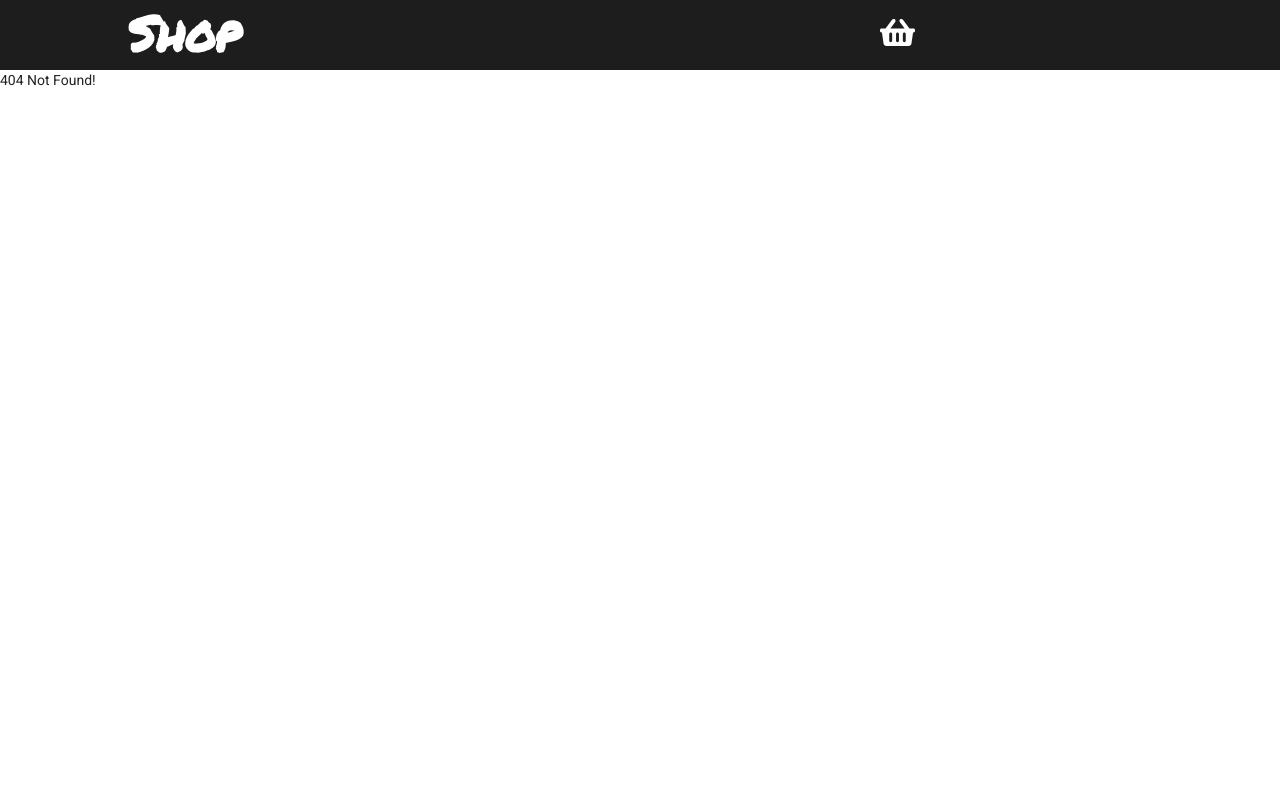
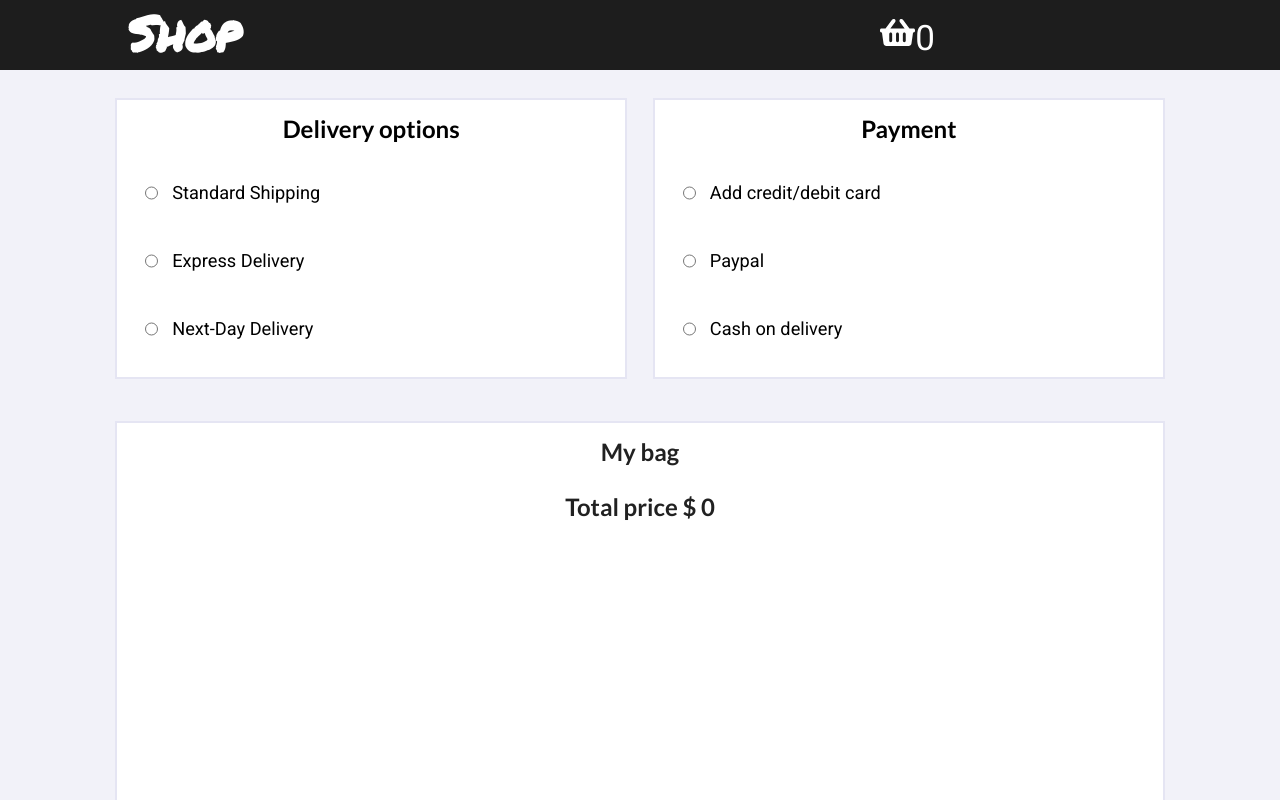
Before and after one commit to kanaszewska/Shop_redux, a React (Create React App) app: page /payment in a window 1280 px wide. Before the commit this address had no page. Shown: the top 800 px of the page. Built offline with nearby package versions, Linux system fonts and the light colour scheme.

Commit message:
next commit

```diff
--- a/src/App.js
+++ b/src/App.js
@@ -5,6 +5,8 @@ import Basket from "./containers/Basket";
 import Header from "./containers/Header";
 import "./App.css";
 import ProductDetails from "./containers/ProductDetails";
+import Payment from "./containers/Payment";
+
 
 
 function App() {
@@ -16,6 +18,7 @@ function App() {
           <Route path="/" exact component={ProductListing} />
           <Route path="/product/:productId" component={ProductDetails} />
           <Route path="/basket" component={Basket} />
+          <Route path="/payment" component={Payment}/>
           <Route>404 Not Found!</Route>
         </Switch>
       </Router>
--- a/src/containers/Basket.js
+++ b/src/containers/Basket.js
@@ -19,6 +19,10 @@ const Basket = () => {
         history.push("/");
   };
 
+  const handleOnClickPayment = () => {
+    history.push("/payment");
+};
+
   const handleCost = () => {
     let cost = 0;
           items.map((item) => (cost += item.price * item.amount));
@@ -31,7 +35,7 @@ const Basket = () => {
     });
 
   const basketList = items.map((item) => {
-      let { amount, id, title, price} = item;
+      let { amount, id, image, title, price} = item;
 
 
   const handleRemove = () => {
@@ -50,16 +54,26 @@ const Basket = () => {
           <div className="basketlist">
             <div key={id}>
             </div>
+            <div className="picture">
+              <p>Picture</p>
+              <img className="image" src={image} alt="/" />
+            </div>
             <div className="name">
+              <p>Name</p>
               <h1>{title}</h1>
             </div>
             <div className='element-specify'>
+            <div className='price'>
+                <p>Price</p>
+              <h1>$ {price}</h1>
+            </div>
             <div className='button-amount'>
               <button onClick={handleRemove}>-</button>
                 {amount}
               <button onClick={handleAdd}>+</button>
             </div>
             <div className='price'>
+              <p>Total price</p>
               <h1>$ {price * amount}</h1>
             </div>
             </div>
@@ -70,14 +84,20 @@ const Basket = () => {
   });
     return(
       <div className='component'>
-
         <div className='basket-container'>
-        <h1>SHOPPING BASKET</h1>
-            {basketList}
+          <h1>SHOPPING BASKET</h1>
+            <div className='heading'>
+            </div>
+            <div className='basketList'>
+               {basketList}
+            </div>
           <div className="total">
-          <h1>Total price $ {cost}</h1>
+            <h1>Total price $ {cost}</h1>
         </div>
       </div>
+        <div>
+            <button className='next-level' onClick={handleOnClickPayment}>delivery and payment</button>
+        </div>
             <button className='back' onClick={handleOnClick}><FaArrowLeft/>  Back</button>
         </div>
     )
--- a/src/containers/Header.js
+++ b/src/containers/Header.js
@@ -1,15 +1,43 @@
 import React from "react";
+import { useSelector } from "react-redux";
 import { Link } from "react-router-dom";
 import { FaShoppingBasket } from 'react-icons/fa';
 import '../styles/Header.css';
+import { useState } from "react";
+import { useEffect } from "react";
 
 const Header = () => {
+  let items = useSelector((state) => {
+    return state.products.items
+  });
+
+  const [size, setSize] = useState(0);
+
+  const handleSize = () => {
+    let size = 0;
+          items.map((item) => (size += item.amount));
+          setSize(size);
+        };
+
+  useEffect(()=> {
+    handleSize();
+  }, )
+
   return (
     <div className="menu-header">
       <div className="container-header">
-      <Link to={'/'}><h2>Shop</h2></Link>
+        <Link to={'/'}>
+          <h2>Shop</h2>
+        </Link>
       </div>
-      <div className="basket-card"><Link to={'/basket'}><FaShoppingBasket/></Link></div>
+      <div className="basket-card" >
+        <Link to={'/basket'}>
+          <span onClick={handleSize}>
+            <FaShoppingBasket/>
+            {size}
+          </span>
+        </Link>
+      </div>
     </div>
   );
 };
--- /dev/null
+++ b/src/containers/Payment.js
@@ -0,0 +1,178 @@
+import React, { useEffect, useState } from 'react';
+import { useSelector } from 'react-redux';
+
+import '../styles/Payment.css';
+
+const Payment = () => {
+
+    const initialValue = {
+        acceptDelivery: false,
+        acceptPayment: false,
+    }
+
+    const [cost, setCost] = useState(0);
+    const [formValues, setFormValues] = useState(initialValue);
+    const [formErrors, setFormErrors] = useState({});
+    const [isSubmit, setIsSubmit] = useState(false);
+    let items = useSelector((state) => {
+        return state.products.items
+      });
+
+    const handleChange = (e) => {
+        const { name, value } = e.target;
+        setFormValues({...formValues, [name]: value});
+    }
+
+    const handleOnSubmit = (e) => {
+        e.preventDefault();
+        setFormErrors(validate(formValues));
+        setIsSubmit(true);
+
+        if (Object.keys(validate(formValues)).length === 0 && isSubmit)
+        {alert("Order accepted");
+    }
+        return
+        };
+
+
+    const validate = (values) => {
+        const errors = {}
+        if (!values.acceptDelivery) {
+            errors.acceptDelivery = "Choose delivery option"
+        }
+        if (!values.acceptPayment) {
+            errors.acceptPayment = "Choose payment option"
+        }
+        return errors;
+    };
+
+    const handleCost = () => {
+        let cost = 0;
+        items.map((item) => (cost += item.price * item.amount));
+        setCost(cost);
+        };
+
+    useEffect(() => {
+        handleCost()
+        });
+
+    const basketList = items.map((item) => {
+        let { amount, id, image, title, price} = item;
+
+        return(
+          <div className="main">
+            <div className="basketlist">
+                <div key={id}>
+                </div>
+                <div className="picture">
+                    <img className="image" src={image} alt="/" />
+                </div>
+                <div className="name">
+                    <h1>{title}</h1>
+                </div>
+                <div className='element-specify'>
+                <div className='amount'>
+                    <p>{amount}</p>
+                </div>
+                <div className='price'>
+                    <h1>$ {price * amount}</h1>
+                </div>
+                </div>
+              </div>
+          </div>
+
+        )
+    });
+
+    return (
+        <div className='main'>
+        <div className='payment-delivery'>
+            <div className='delivery'>
+                <h2>Delivery options</h2>
+                <p className='error'
+                >
+                    {formErrors.acceptDelivery}
+                </p>
+                <div className='check'>
+                    <label>
+                    <input
+                        className='accept-delivery'
+                        name='acceptDelivery'
+                        onChange={handleChange}
+                        type="radio"
+                        value={formValues.acceptDelivery}
+                    /><p>Standard Shipping</p>
+                    </label>
+                    <label>
+                    <input
+                        className='accept-delivery'
+                        name='acceptDelivery'
+                        onChange={handleChange}
+                        type="radio"
+                        value={formValues.acceptDelivery}
+                    /><p>Express Delivery</p>
+                    </label>
+                    <label>
+                    <input
+                        className='accept-delivery'
+                        name='acceptDelivery'
+                        onChange={handleChange}
+                        type="radio"
+                        value={formValues.acceptDelivery}
+                    /><p>Next-Day Delivery</p>
+                    </label>
+                </div>
+            </div>
+            <div className='payment'>
+            <h2>Payment</h2>
+            <p className='error'
+            >
+                {formErrors.acceptPayment}
+            </p>
+            <div className='check-payment'>
+                    <label>
+                    <input
+                        className='accept-payment'
+                        name='acceptPayment'
+                        onChange={handleChange}
+                        type="radio"
+                        value={formValues.acceptPayment}
+                    /><p>Add credit/debit card</p>
+                    </label>
+                    <label>
+                    <input
+                        className='accept-payment'
+                        name='acceptPayment'
+                        onChange={handleChange}
+                        type="radio"
+                        value={formValues.acceptPayment}
+                    /><p>Paypal</p>
+                    </label>
+                    <label>
+                    <input
+                        className='accept-payment'
+                        name='acceptPayment'
+                        onChange={handleChange}
+                        type="radio"
+                        value={formValues.acceptPayment}
+                    /><p>Cash on delivery</p>
+                    </label>
+                </div>
+            </div>
+            <div className='basket-short'>
+                <h2>My bag</h2>
+                    {basketList}
+                    <h2>Total price $ {cost}</h2>
+            </div>
+                <button className='next-level'
+                    type="submit"
+                    onClick={handleOnSubmit}
+                    >
+                    PLACE ORDER
+                </button>
+            </div>
+        </div>
+     );
+}
+
+export default Payment;
--- a/src/containers/ProductDetails.js
+++ b/src/containers/ProductDetails.js
@@ -1,8 +1,7 @@
-import React, { useEffect } from "react";
-import axios from "axios";
+import React from "react";
 import { useParams, useHistory } from "react-router-dom";
 import { useDispatch, useSelector } from "react-redux";
-import { selectedProduct, removeSelectedProduct, setItem } from "../redux/actions/productsActions";
+import { setItem } from "../redux/actions/productsActions";
 import { FaArrowLeft } from "react-icons/fa";
 
 import '../styles/ProductDetails.css';
@@ -11,21 +10,14 @@ const ProductDetails = () => {
   const { productId } = useParams();
 
   let product = useSelector((state) => {
-    return state.product
+    return state.allProducts.products.filter( product => {
+      return product.id === parseInt(productId)
+    })[0]
   });
 
   const { image, title, price, category, description } = product;
   const dispatch = useDispatch();
   const history = useHistory();
-
-  const fetchProductDetail = async (id) => {
-    const response = await axios
-      .get(`https://fakestoreapi.com/products/${id}`)
-      .catch((err) => {
-        console.log("Err: ", err);
-      });
-    dispatch(selectedProduct(response.data));
-  };
 
   const handleOnClick = () => {
     history.push("/");
@@ -34,15 +26,6 @@ const ProductDetails = () => {
   const handleOnClickBasket = () => {
     dispatch(setItem(product));
   }
-
-  useEffect(() => {
-    console.log('productId', productId)
-    if (productId && productId !== "") fetchProductDetail(productId);
-    return () => {
-      dispatch(removeSelectedProduct());
-    };
-  }, [productId]);
-
 
   return (
     <div className="product-container">
@@ -59,7 +42,7 @@ const ProductDetails = () => {
                 <h2>
                   <p className="label"> $ {price}</p>
                 </h2>
-                <h3 className="block-header">{category.name}</h3>
+                <h3 className="block-header">{category}</h3>
                 <p className="description">{description}</p>
 
                   <button className="basket-icon" onClick={handleOnClickBasket}>
--- a/src/styles/Basket.css
+++ b/src/styles/Basket.css
@@ -1,8 +1,3 @@
-@import url('https://fonts.googleapis.com/css2?family=Baloo+2&display=swap');
-@import url('https://fonts.googleapis.com/css2?family=Raleway:wght@200&display=swap');
-@import url('https://fonts.googleapis.com/css2?family=Fira+Code:wght@500&family=Raleway:wght@200&display=swap');
-
-
 .component .basket-container {
     padding: 1rem;
     text-align: center;
@@ -10,32 +5,37 @@
     width: 70%;
     height: auto;
     border-radius: 1rem;
-    font-family: 'Baloo 2', cursive;
     box-shadow: 3px 4px 4px 3px rgb(0, 0, 139, 0.2);
-  }
-
-  .basket-container h1 {
-    font-family: 'Fira Code', monospace;
+    display: flex;
+    flex-direction: column;
+    justify-content: center;
+    align-items: center;
   }
 
   .basketlist {
-    width: 90%;
+    width: 97%;
     padding: 1rem 2rem;
     display: -webkit-box;
     border-bottom: 3px solid rgb(0, 0, 139, 0.2);
     margin: 1rem;
   }
 
+  p {
+    padding: .5rem;
+    font-size: .7rem;
+    color: gray;
+  }
+
   .total h1 {
     text-align: right;
-    font-size: 1.5rem;
+    border-bottom: 2px solid black;
+    font-size: 1.8rem;
+    letter-spacing: 2px;
     font-weight: bolder;
     padding: .5rem;
-    margin: 2rem 4rem;
-    border: 3px solid transparent;
-    border-radius: 5px;
-    width: 30%;
+    margin: 2rem 0rem;
     min-width: 12rem;
+
   }
 
   .name h1 {
@@ -43,7 +43,11 @@
     font-size: 1.3rem;
     margin: 1rem 0;
     width: 38rem;
-    font-family: 'Raleway', sans-serif;
+  }
+
+  .picture img {
+    width: 5rem;
+    margin: 0.5rem 1.5rem;
   }
 
   .element-specify{
@@ -53,7 +57,8 @@
 
   .button-amount {
     width: 8rem;
-    margin: 0 3rem;
+    height: 4rem;
+    margin: 1.9rem 3rem 0 3rem;
     border: 1px solid grey;
     color: black;
     border-radius: 6px;
@@ -63,6 +68,25 @@
     width: 8rem;
     margin: 1rem 0;
     font-size: 1.4rem;
+  }
+
+  button.next-level {
+    text-transform: uppercase;
+    padding: 1rem;
+    height: auto;
+    font-size: 1.5rem;
+    width: 25rem;
+    border: 4px solid black;
+    background-color: black;
+    color: white;
+    margin-left: 75%;
+    border-radius: 2px;
+  }
+
+  button.next-level:hover {
+    scale: 105%;
+    background-color: black;
+    color: rgb(30, 144, 255, 0.8);
   }
 
   .button-amount button{
--- a/src/styles/Header.css
+++ b/src/styles/Header.css
@@ -8,6 +8,7 @@
 }
 .container-header h2:hover {
     color:dodgerblue;
+    scale: 110%;
 }
 
 .menu-header {
@@ -26,14 +27,15 @@
     padding-top: 15px;
   }
 
-.basket-card a {
-    color: white;
-    font-size: 2.5rem;
+.basket-card span {
+  color: white;
+  font-size: 2.5rem;
 }
 
-.basket-card a:hover {
-    color:rgb(30, 144, 255);
-    font-size: 3rem;
+
+.basket-card span:hover {
+  color:rgb(30, 144, 255);
+  font-size: 3rem;
 }
 
 @media only screen and (max-width: 1300px) {
--- /dev/null
+++ b/src/styles/Payment.css
@@ -0,0 +1,76 @@
+.main {
+    width: 100%;
+    height: auto;
+}
+
+.payment-delivery {
+    width: 100%;
+    height: auto;
+    text-align: center;
+    font-family: 'Baloo 2', cursive;
+    display: flex;
+    flex-direction: row;
+    flex-wrap: wrap;
+    justify-content: center;
+    align-items: center;
+    background-color: rgb(0, 0, 139, 0.05);
+}
+
+.delivery,
+.payment {
+    height: auto;
+    width: 40%;
+    background-color: white;
+    border: 2px solid rgb(0, 0, 139, 0.1);
+    margin: 2rem 1%;
+    padding: 1rem;
+    color: black;
+}
+
+.delivery p,
+.payment p {
+    color: black;
+}
+
+.delivery .check-delivery
+.payment .check-payment {
+    display: flex;
+    flex-direction: column;
+    text-align: left;
+    margin: .5rem;
+    padding: 1rem 4rem 1rem 0;
+    font-size: 1.3rem;
+}
+
+label {
+    display: flex;
+    padding: 1rem;
+}
+
+label p {
+    padding-left: 1rem;
+    font-size: 1.3rem;
+}
+
+.basket-short {
+    min-height: 40rem;
+    height: auto;
+    width: 82%;
+    background-color: white;
+    border: 2px solid rgb(0, 0, 139, 0.1);
+    margin: 1rem 1% 4rem 1%;
+    padding: 1rem 9rem;
+}
+
+.amount p {
+    font-size: 1.5rem;
+    padding: 1rem 7rem;
+    color: black;
+}
+
+p.error {
+    margin: 0;
+    padding: 0;
+    color: red;
+
+}
--- a/src/styles/ProductComponent.css
+++ b/src/styles/ProductComponent.css
@@ -4,7 +4,7 @@
 .card {
     margin: 3rem 4rem;
     padding: 1rem;
-    width: 80%;
+    width: 75%;
     height: 85%;
     border-radius: .3rem;
     background-color: white;
@@ -16,7 +16,7 @@
 }
 
 .card:hover {
-    scale: 110%;
+    scale: 105%;
     border-top: 2rem;
 }
 
--- a/src/styles/ProductDetails.css
+++ b/src/styles/ProductDetails.css
@@ -54,6 +54,7 @@ p.description {
     width: 100%;
     font-family: 'Patrick Hand', cursive;
     letter-spacing: 1px;
+    font-size: 1.4rem;
 }
 
 button.basket-icon {
```
